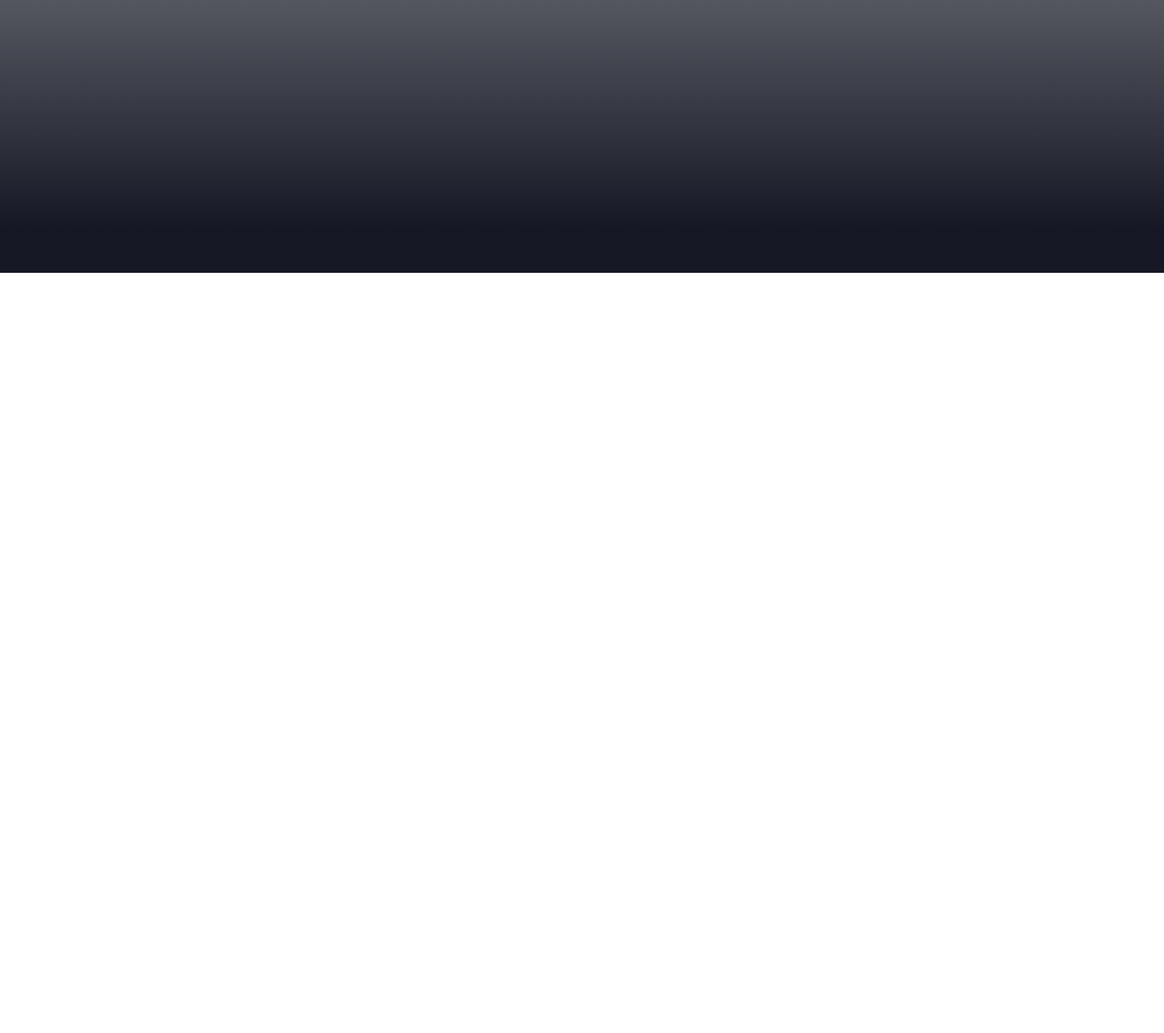
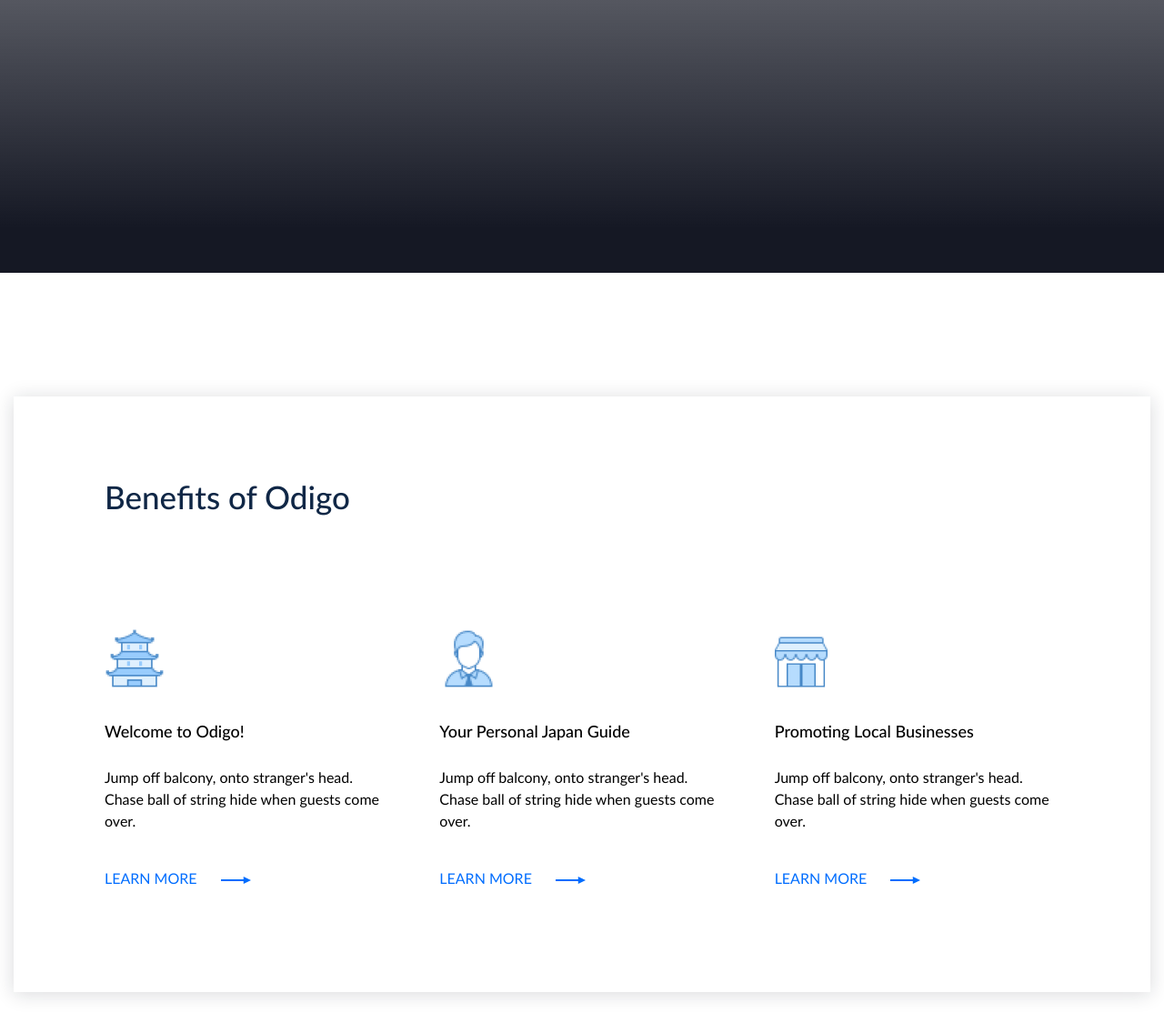
Before and after one commit to irrbis38/wide-web-test, a plain HTML site: page index.html in a window 1280 px wide. Shown: the part 672-1808 px from the top of the page at 91% size. Before the commit the page ends 972 px from the top, so only its background shows below. Drawn offline with Linux system fonts and the light colour scheme.

Commit message:
feat: add benefits block (Thu, Sep 01, 2022 01:46:19 PM)

```diff
--- a/assets/styles/styles.scss
+++ b/assets/styles/styles.scss
@@ -1,34 +1,34 @@
-@import "./reset.css";
+@import './reset.css';
 
 /* lato regular */
 @font-face {
-  font-family: "Lato";
+  font-family: 'Lato';
   font-style: normal;
   font-weight: 400;
-  src: url("../fonts/Lato-Regular.eot"); /* IE9 Compat Modes */
-  src: local(""), url("../fonts/Lato-Regular.woff2") format("woff2"),
-    /* Super Modern Browsers */ url("../fonts/Lato-Regular.woff") format("woff"),
-    /* Modern Browsers */ url("../fonts/Lato-Regular.ttf") format("truetype"); /* Safari, Android, iOS */
+  src: url('../fonts/Lato-Regular.eot'); /* IE9 Compat Modes */
+  src: local(''), url('../fonts/Lato-Regular.woff2') format('woff2'),
+    /* Super Modern Browsers */ url('../fonts/Lato-Regular.woff') format('woff'),
+    /* Modern Browsers */ url('../fonts/Lato-Regular.ttf') format('truetype'); /* Safari, Android, iOS */
 }
 /* lato medium */
 @font-face {
-  font-family: "Lato";
+  font-family: 'Lato';
   font-style: normal;
   font-weight: 500;
-  src: url("../fonts/Lato-Medium.eot"); /* IE9 Compat Modes */
-  src: local(""), url("../fonts/Lato-Medium.woff2") format("woff2"),
-    /* Super Modern Browsers */ url("../fonts/Lato-Medium.woff") format("woff"),
-    /* Modern Browsers */ url("../fonts/Lato-Medium.ttf") format("truetype"); /* Safari, Android, iOS */
+  src: url('../fonts/Lato-Medium.eot'); /* IE9 Compat Modes */
+  src: local(''), url('../fonts/Lato-Medium.woff2') format('woff2'),
+    /* Super Modern Browsers */ url('../fonts/Lato-Medium.woff') format('woff'),
+    /* Modern Browsers */ url('../fonts/Lato-Medium.ttf') format('truetype'); /* Safari, Android, iOS */
 }
 /* lato bold */
 @font-face {
-  font-family: "Lato";
+  font-family: 'Lato';
   font-style: normal;
   font-weight: 700;
-  src: url("../fonts/Lato-Bold.eot"); /* IE9 Compat Modes */
-  src: local(""), url("../fonts/Lato-Bold.woff2") format("woff2"),
-    /* Super Modern Browsers */ url("../fonts/Lato-Bold.woff") format("woff"),
-    /* Modern Browsers */ url("../fonts/Lato-Bold.ttf") format("truetype"); /* Safari, Android, iOS */
+  src: url('../fonts/Lato-Bold.eot'); /* IE9 Compat Modes */
+  src: local(''), url('../fonts/Lato-Bold.woff2') format('woff2'),
+    /* Super Modern Browsers */ url('../fonts/Lato-Bold.woff') format('woff'),
+    /* Modern Browsers */ url('../fonts/Lato-Bold.ttf') format('truetype'); /* Safari, Android, iOS */
 }
 
 /*===== variables =====*/
@@ -53,7 +53,7 @@ html {
 }
 
 body {
-  font-family: "Lato", sans-serif;
+  font-family: 'Lato', sans-serif;
   color: var(--font-dark);
 }
 
@@ -73,6 +73,13 @@ a {
   color: inherit;
 }
 
+.title {
+  font-weight: 500;
+  font-size: 35px;
+  line-height: 42px;
+  color: var(--font-dark);
+}
+
 /*===== intor styles =====*/
 
 .intro {
@@ -82,7 +89,7 @@ a {
       rgba(53, 66, 103, 0.0001) 0%,
       #151824 95.04%
     ),
-    url("./../images/intro-bg.png") center/cover no-repeat;
+    url('./../images/intro-bg.png') center/cover no-repeat;
 }
 
 .intro__container {
@@ -137,7 +144,7 @@ a {
     position: absolute;
     bottom: -3px;
     left: 0;
-    content: "";
+    content: '';
     height: 2px;
     width: 100%;
     background-color: var(--font-light);
@@ -251,3 +258,85 @@ a {
     background-color: var(--color-light-blue);
   }
 }
+
+/*===== benefits styles =====*/
+
+.benefits {
+  padding: 136px 0 131px;
+}
+
+.benefits__wrapper {
+  padding: 93px 100px 112px;
+  box-shadow: 0px 2px 20px rgba(21, 24, 36, 0.15993);
+}
+
+.benefits__title {
+  margin-bottom: 120px;
+}
+
+.benefits__list {
+  display: grid;
+  grid-template-columns: repeat(3, 1fr);
+  column-gap: 55px;
+}
+
+.benefits__icon {
+  margin-bottom: 37px;
+  & img {
+    display: block;
+    width: 100%;
+    height: auto;
+  }
+}
+
+.benefits__item:first-child .benefits__icon {
+  width: 66px;
+  height: 66px;
+}
+
+.benefits__item:nth-child(2) .benefits__icon {
+  width: 65px;
+  height: 65px;
+  padding-top: 1px;
+  margin-bottom: 38px;
+}
+
+.benefits__item:last-child .benefits__icon {
+  width: 58px;
+  height: 58px;
+  padding-top: 8px;
+  margin-bottom: 45px;
+}
+
+.benefits__header {
+  margin-bottom: 26px;
+  font-weight: 500;
+  font-size: 18px;
+  line-height: 24px;
+  color: #000;
+}
+
+.benefits__text {
+  max-width: 317px;
+  margin-bottom: 39px;
+  font-size: 16px;
+  line-height: 24px;
+  color: #000;
+}
+
+.benefits__link {
+  & span {
+    margin-right: 26px;
+    font-size: 16px;
+    line-height: 24px;
+    color: #006dfe;
+  }
+
+  & img {
+    transition: all 0.2s linear;
+  }
+
+  &:hover img {
+    transform: translateX(10px);
+  }
+}
--- a/index.html
+++ b/index.html
@@ -57,7 +57,7 @@
               <div class="checkbox__btn">
                 <div></div>
               </div>
-              <label for="input-where">Where would you like to go? </label>
+              <label for="input-where">Where would you like to go?</label>
             </div>
             <input type="text" class="intro__input" />
           </div>
@@ -65,5 +65,67 @@
         </form>
       </div>
     </section>
+    <section class="benefits">
+      <div class="container">
+        <div class="benefits__wrapper">
+          <h2 class="benefits__title title">Benefits of Odigo</h2>
+          <div class="benefits__list">
+            <div class="benefits__item">
+              <div class="benefits__icon">
+                <img
+                  src="./assets/icons/benefits-icon1.png"
+                  alt="Welcome to Odigo!"
+                />
+              </div>
+              <h3 class="benefits__header">Welcome to Odigo!</h3>
+              <p class="benefits__text">
+                Jump off balcony, onto stranger's head. Chase ball of string
+                hide when guests come over.
+              </p>
+              <a href="#" class="benefits__link"
+                ><span>LEARN MORE</span
+                ><img src="./assets/icons/arrow.svg" alt="learn more"
+              /></a>
+            </div>
+
+            <div class="benefits__item">
+              <div class="benefits__icon">
+                <img
+                  src="./assets/icons/benefits-icon2.png"
+                  alt="Your Personal Japan Guide"
+                />
+              </div>
+              <h3 class="benefits__header">Your Personal Japan Guide</h3>
+              <p class="benefits__text">
+                Jump off balcony, onto stranger's head. Chase ball of string
+                hide when guests come over.
+              </p>
+              <a href="#" class="benefits__link"
+                ><span>LEARN MORE</span
+                ><img src="./assets/icons/arrow.svg" alt="learn more"
+              /></a>
+            </div>
+
+            <div class="benefits__item">
+              <div class="benefits__icon">
+                <img
+                  src="./assets/icons/benefits-icon3.png"
+                  alt="Promoting Local Businesses"
+                />
+              </div>
+              <h3 class="benefits__header">Promoting Local Businesses</h3>
+              <p class="benefits__text">
+                Jump off balcony, onto stranger's head. Chase ball of string
+                hide when guests come over.
+              </p>
+              <a href="#" class="benefits__link"
+                ><span>LEARN MORE</span
+                ><img src="./assets/icons/arrow.svg" alt="learn more"
+              /></a>
+            </div>
+          </div>
+        </div>
+      </div>
+    </section>
   </body>
 </html>
```
Also changed, not shown: assets/styles/styles.css.
